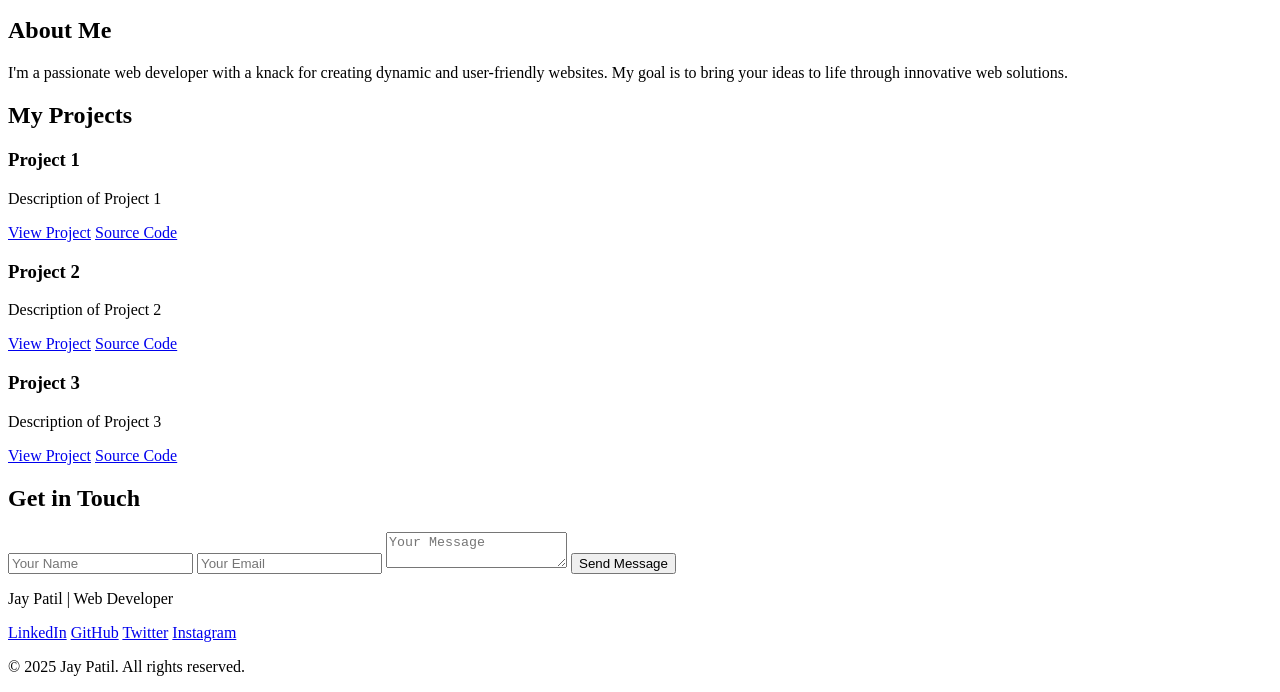
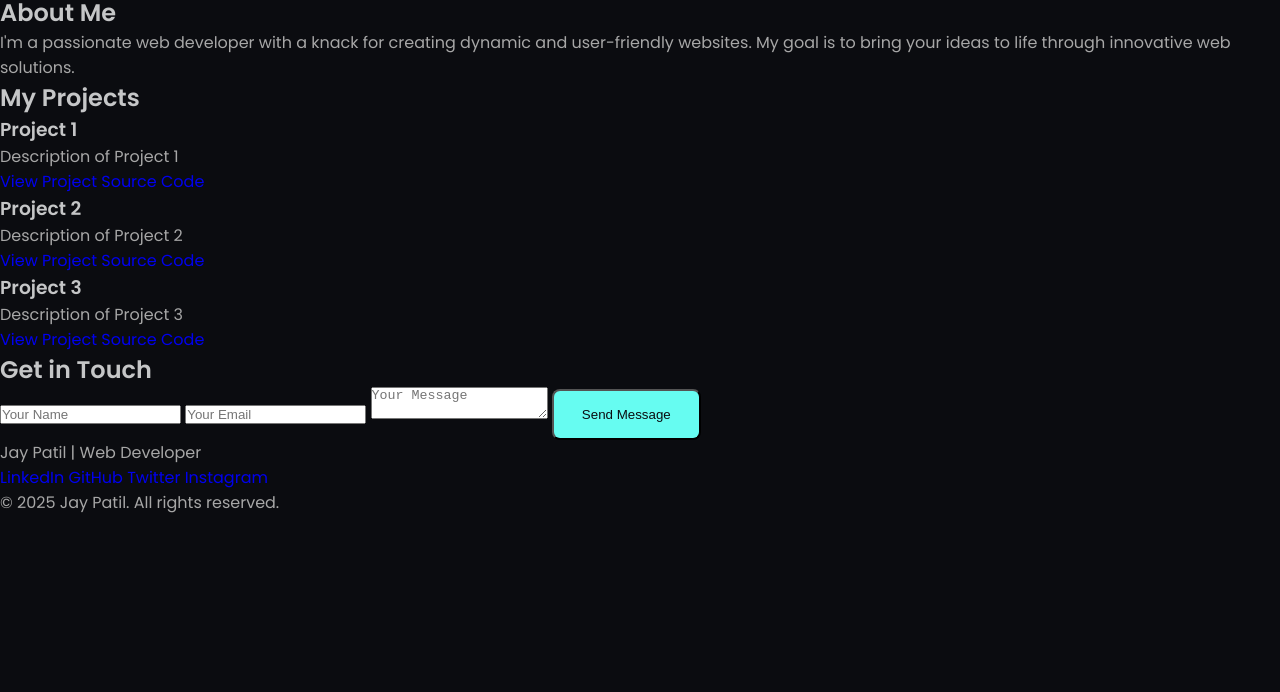
Before and after one commit to thisisjaypatil8/my-portfolio-website, a plain HTML site: page index.html in a window 1280 px wide. Shown: the part 276-968 px from the top of the page. After the commit the page ends 800 px from the top, so only its background shows below. Drawn offline with Linux system fonts and the light colour scheme.

Commit message:
Add basic CSS styling, colors, and fonts

```diff
--- a/index.html
+++ b/index.html
@@ -5,6 +5,7 @@
     <meta name="viewport" content="width=device-width, initial-scale=1.0">
 
     <title>Jay Patil | Web Developer</title>
+    <link rel="stylesheet" href="style.css">
 </head>
 <body>
     <!-- ================HEADER & navigation =================-->
--- /dev/null
+++ b/style.css
@@ -0,0 +1,84 @@
+/* ========== Google fonts ========== */
+@import url('https://fonts.googleapis.com/css2?family=Poppins:wght@300;400;500;600;700&display=swap');
+/* ========== CSS Variables ========== */
+:root {
+    --header-height: 3.5rem;
+
+    /* ========== Colors ========== */
+    --first-color: #66fcf1;
+    --first-color-alt: #45a29e;
+    --title_color: #c5c6c7;
+    --text-color: #a7a7a7;
+    --body-color: #0b0c10;
+    --container-color: #1f2833;
+
+    /* font and typography */
+    --body-font: 'Poppins', sans-serif;
+    --h1-font-size: 2.5rem;
+    --h2-font-size: 1.5rem;
+    --h3-font-size: 1.25rem;
+    --normal-font-size: 1rem;
+    --small-font-size: 0.875rem;
+
+    /* font weight */
+    --font-medium: 500;
+    --font-semi-bold: 600;
+}
+/* ========= BASE STYLES & RESET =========  */
+/* This is a common practice to make styling more predictable across browsers */
+* {
+    margin: 0;
+    padding: 0;
+    box-sizing: border-box;
+}
+html {
+    scroll-behavior: smooth;
+}
+body {
+    font-family: var(--body-font);
+    font-size: var(--normal-font-size);
+    color: var(--text-color);
+    background-color: var(--body-color);
+}
+ul {
+    list-style: none;
+}
+
+a {
+    text-decoration: none;
+}
+
+h1, h2, h3 {
+    color: var(--title_color);
+    font-weight: var(--font-semi-bold);
+}
+
+/* =========== Reusable css classes ==========  */
+/* We will use these classes on multiple elements to keep our code DRY (Don't Repeat Yourself)
+ */
+ .section {
+    padding: 6rem 0 2rem;
+ }
+
+ .section__title {
+    font-size: var(--h1-font-size);
+    text-align: center;
+    margin-bottom: 3rem;
+ }
+
+ .button {
+    display: inline-block;
+    background-color: var(--first-color);
+    color: var(--body-color);
+    padding: 1rem 1.75rem;
+    border-radius: .5rem;
+    font-weight: var(--font-medium);
+    transition: 0.3s;
+ }
+
+    .button:hover {
+        background-color: var(--first-color-alt);
+        color: #fff;
+        transform: translateY(-.25rem);
+        box-shadow: 0 .5rem 1rem rgba(102, 252, 241, .3);
+    }
```
